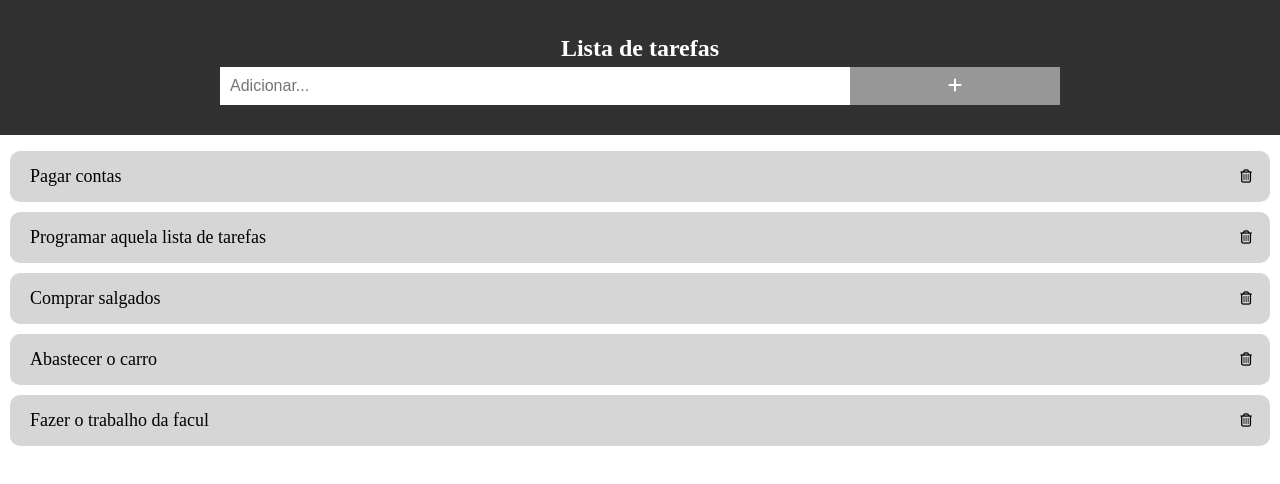
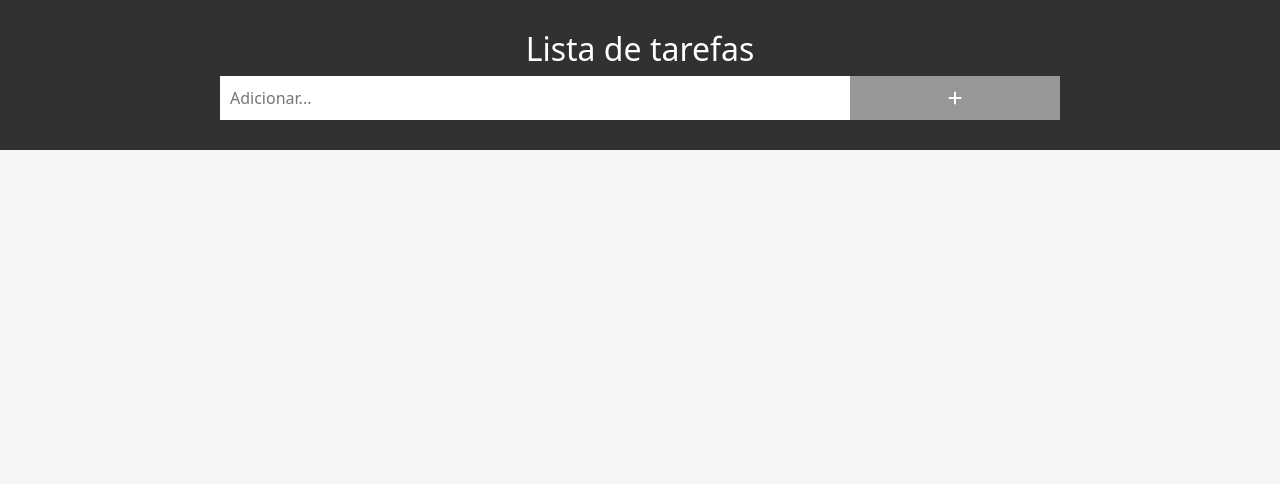
Before and after one commit to wizdoux/tasklist, a plain HTML site: page index.html in a window 1280 px wide. Drawn offline with nearby package versions, Linux system fonts and the light colour scheme.

Commit message:
atualizações de design

```diff
--- a/index.css
+++ b/index.css
@@ -1,5 +1,5 @@
 body {
-  margin: 0;
+  background: whitesmoke !important;
 }
 
 * {
@@ -7,7 +7,8 @@ body {
 }
 
 ul {
-  padding: 0;
+  padding: 1% 5% !important;
+  list-style: none;
 }
 
 ul li {
@@ -18,11 +19,6 @@ ul li {
   padding: 15px 20px;
   background: #d6d6d6;
   font-size: 18px;
-
-  -webkit-user-select: none;
-  -moz-user-select: none;
-  -ms-user-select: none;
-  user-select: none;
 }
 
 .close {
--- a/index.html
+++ b/index.html
@@ -1,10 +1,13 @@
 <!DOCTYPE html>
+
 <head>
   <meta name="viewport" content="width=device-width, initial-scale=1">
   <link rel="stylesheet" href="index.css">
   <link rel="stylesheet" href="https://cdnjs.cloudflare.com/ajax/libs/font-awesome/6.4.0/css/all.min.css"
     integrity="sha512-iecdLmaskl7CVkqkXNQ/ZH/XLlvWZOJyj7Yy7tcenmpD1ypASozpmT/E0iPtmFIB46ZmdtAc9eNBvH0H/ZpiBw=="
     crossorigin="anonymous" referrerpolicy="no-referrer" />
+  <link rel="stylesheet" href="https://cdn.jsdelivr.net/npm/bootstrap@5.2.3/dist/css/bootstrap.min.css"
+    integrity="sha384-rbsA2VBKQhggwzxH7pPCaAqO46MgnOM80zW1RWuH61DGLwZJEdK2Kadq2F9CUG65" crossorigin="anonymous">
 </head>
 
 <body>
@@ -23,4 +26,5 @@
   </div>
   <script src="index.js"></script>
 </body>
+
 </html>
--- a/index.js
+++ b/index.js
@@ -1,6 +1,6 @@
 const data = [
-  { desc: "Pagar contas" }, { desc: "Programar aquela lista de tarefas" }, { desc: "Comprar salgados" },
-  { desc: "Abastecer o carro" }, { desc: "Fazer o trabalho da facul" }
+  // { desc: "Pagar contas" }, { desc: "Programar aquela lista de tarefas" }, { desc: "Comprar salgados" },
+  // { desc: "Abastecer o carro" }, { desc: "Fazer o trabalho da facul" }
 ];
 
 function carregarLista() {
```
Lines whose indentation alone changed are shown as unchanged.
